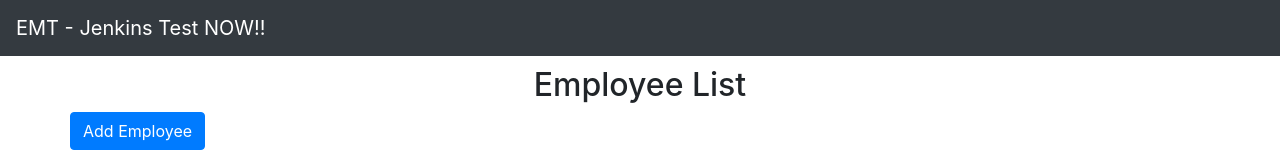
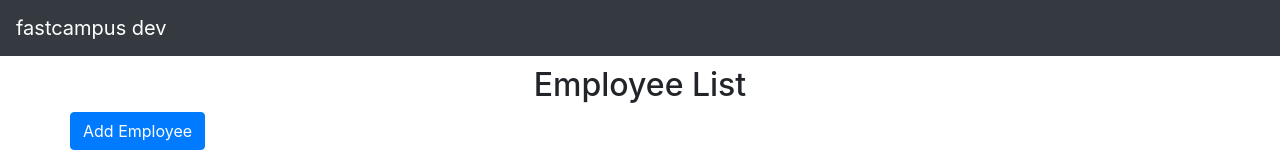
Before and after one commit to kimdragon50/facam-frontend, a React (Create React App) app: page / in a window 1280 px wide. Shown: the top 159 px of the page. Built offline with nearby package versions, Linux system fonts and the light colour scheme; no server answers.

Commit message:
Update HeaderComponent.jsx

```diff
--- a/src/components/HeaderComponent.jsx
+++ b/src/components/HeaderComponent.jsx
@@ -12,8 +12,8 @@ export default class HeaderComponent extends Component {
         <header>
           <nav className="navbar navbar-expand-md navbar-dark bg-dark">
             <div>
-              <a href="http://web.kimdragon50.ml" className="navbar-brand">
-                EMT - Jenkins Test NOW!!
+              <a href="http://www.fastcampus-dragon.net" className="navbar-brand">
+                fastcampus dev
               </a>
             </div>
           </nav>
```
